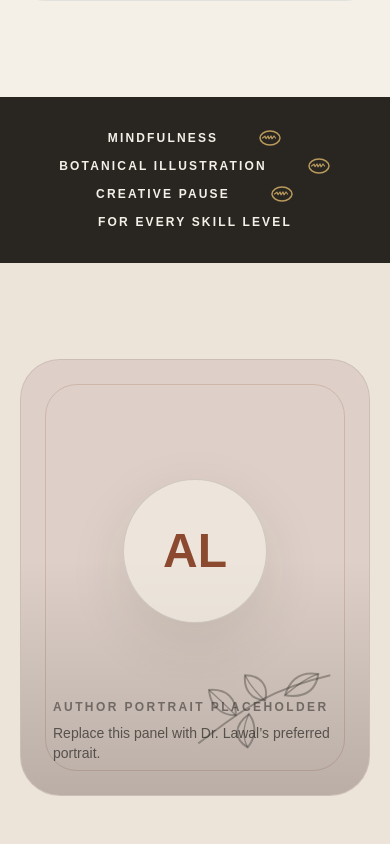
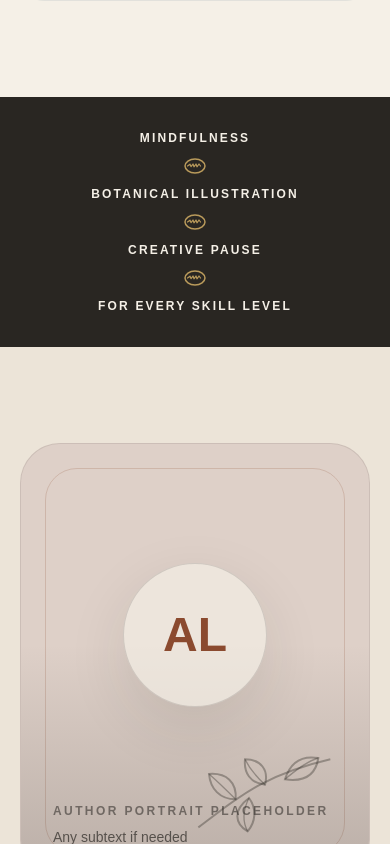
Before and after one commit to feyiamujo1/sakiyesi, a Next.js app: page / in a window 390 px wide. Shown: the part 2600-3444 px from the top of the page. Built offline with nearby package versions, Linux system fonts and the light colour scheme.

Commit message:
refactor layout and update placeholder text in Home component

```diff
--- a/app/page.tsx
+++ b/app/page.tsx
@@ -192,7 +192,7 @@ export default function Home() {
       </section>
 
       <section className="border-y border-charcoal/10 bg-charcoal py-8 text-ivory">
-        <div className="mx-auto flex max-w-7xl flex-wrap items-center justify-center gap-x-10 gap-y-3 px-5 text-center text-xs font-semibold uppercase tracking-[0.18em] md:px-8">
+        <div className="mx-auto flex max-w-7xl flex-col items-center justify-center gap-3 px-5 text-center text-xs font-semibold uppercase tracking-[0.18em] md:flex-row md:flex-wrap md:gap-x-10 md:gap-y-3 md:px-8">
           <span>Mindfulness</span>
           <Cowry className="h-4 w-6 text-gold" />
           <span>Botanical illustration</span>
@@ -217,7 +217,7 @@ export default function Home() {
                 Author portrait placeholder
               </p>
               <p className="mt-2 text-sm text-charcoal/70">
-                Replace this panel with Dr. Lawal’s preferred portrait.
+                Any subtext if needed
               </p>
             </div>
           </div>
```
